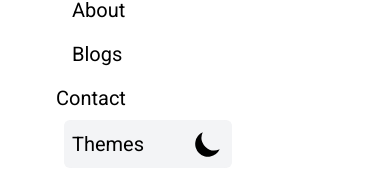
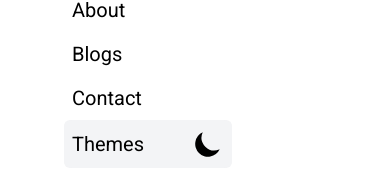
Before and after one commit to Vijendra-ultra/Vijendraverse-cool, a Next.js app: page / in a window 390 px wide. Both pictures are taken after a click on the button 358 px from the left and 32 px from the top of the page. Shown: the part 178-348 px from the top of the page. Built offline with nearby package versions, Linux system fonts and the light colour scheme; a web font is replaced by a local one.

Commit message:
Corrected the mobile menubar #2

```diff
--- a/src/comps/Navbar.tsx
+++ b/src/comps/Navbar.tsx
@@ -76,7 +76,7 @@ const Navbar = () => {
           </Link>
           <Link href="/contacts">
             {" "}
-            <button className="text-xl cursor-pointer roboto nav--btn hover:bg-[#ddd]  hover:dark:bg-[#212529]  ">
+            <button className="text-xl px-6 roboto nav--btn hover:bg-[#ddd]  hover:dark:bg-[#212529]  ">
               Contact
             </button>
           </Link>
```
